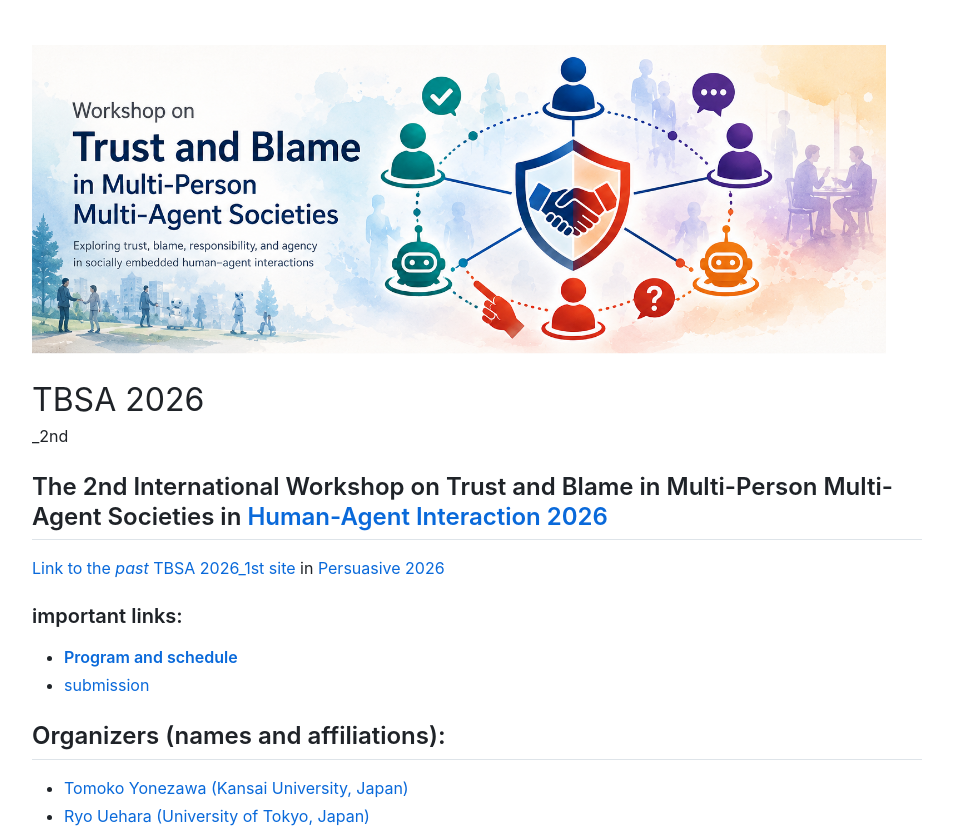
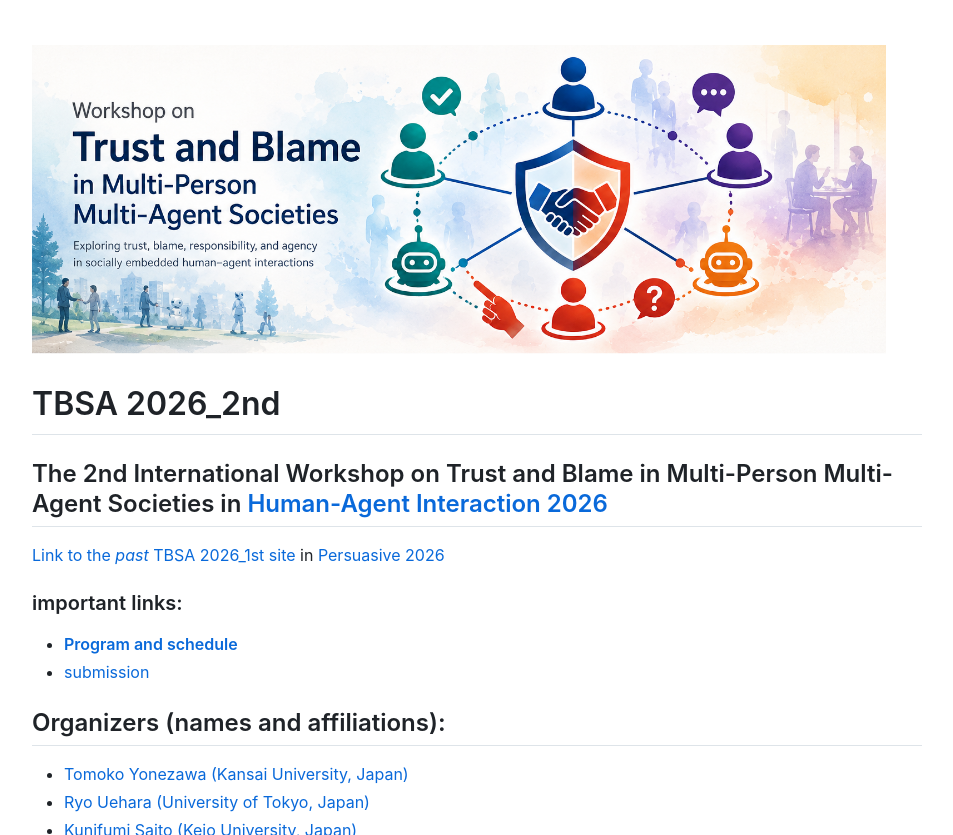
Before and after one commit to virtualcom-designlab/TBSA2026, a Jekyll site: the page built from index.md, in a window 1280 px wide and 900 px high, cut to the strip 0-835 px from the top of the window. Shown: the whole strip, without its empty margins (163-1116 px from the left). Built offline with Jekyll 4.4.1, drawn with Linux system fonts in a browser that asks for light colours.

Commit message:
Update index.md

```diff
--- a/index.md
+++ b/index.md
@@ -5,8 +5,7 @@ title: Trust and Blame
 
 <img src="img/TBSAbnr_2.png" alt="Workshop icon" width="96%">
 
-<font size="+3">TBSA 2026</font>_2nd
-
+# TBSA 2026_2nd
 ## The 2nd International Workshop on Trust and Blame in Multi-Person Multi-Agent Societies in [Human-Agent Interaction 2026](https://hai-conference.net/hai2026/)
 
 [Link to the _past_ TBSA 2026_1st site](https://virtualcom-designlab.github.io/TBSA2026/tbsa2026-01/tbsa2026-01.md) in
```
